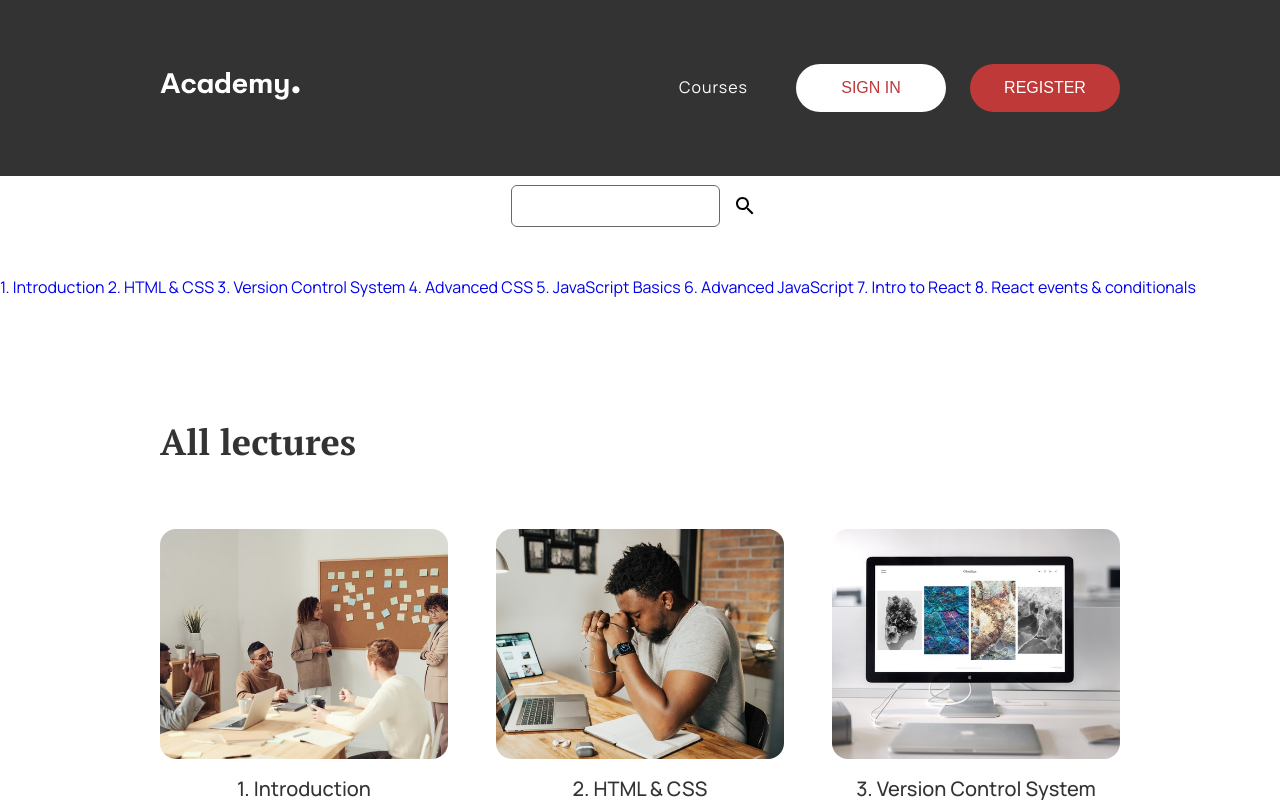
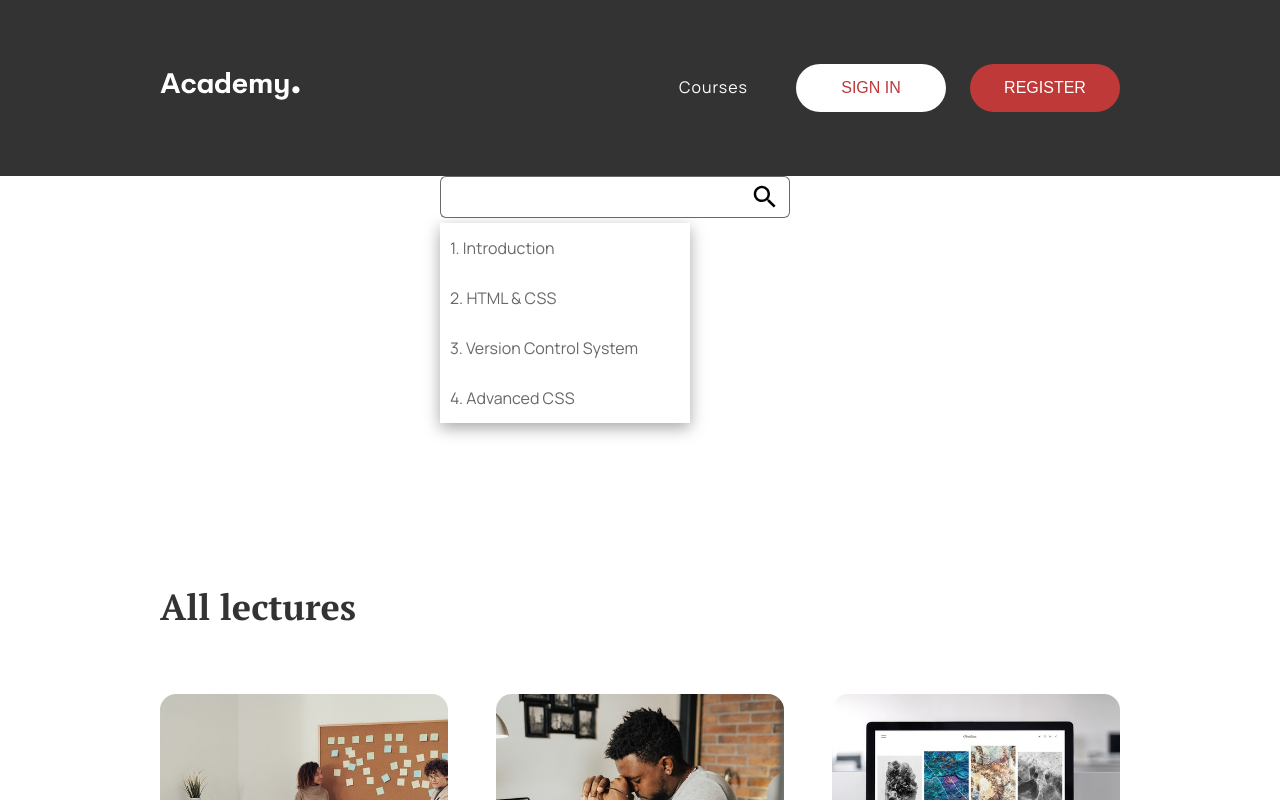
Before and after one commit to adurcevic/Speck-project, a React (Create React App) app: page /courses in a window 1280 px wide. Shown: the top 800 px of the page. Built offline with nearby package versions, Linux system fonts and the light colour scheme.

Commit message:
Added some SearchBar styles

```diff
--- a/src/components/SearchBar/SearchBar.js
+++ b/src/components/SearchBar/SearchBar.js
@@ -1,34 +1,43 @@
 import React from "react";
+// import { useState } from "react";
 import {
   Search,
   SearchInputs,
-  SearchInput,
-  SearchIcon as Icon,
-  Data,
+  SearchBar as Bar,
+  IconContainer,
+  Icon,
+  Courses,
+  SearchOutput,
+  Output,
 } from "./SearchBarStyle";
-import SearchIcon from "@material-ui/icons/Search";
 import coursesMock from "../../lib/mock/courses";
-import { Link } from "react-router-dom";
 
 function SearchBar({ placeholder, data, disabled }) {
+  // const [focus, setFocus] = useState(false);
+
   return (
     <Search>
       <SearchInputs>
-        <SearchInput
+        <Bar
+          // onClick={() => setFocus((focus = true))}
           type="text"
           placeholder={placeholder}
           data={data}
           disabled={disabled}
         />
-        <Icon>
-          <SearchIcon />
-        </Icon>
+        <IconContainer>
+          <Icon />
+        </IconContainer>
       </SearchInputs>
-      <Data>
+      <Courses>
         {coursesMock.map((value, key) => {
-          return <Link to={`/course/${value.id}`}> {value.title} </Link>;
+          return (
+            <SearchOutput to={`/course/${value.id}`}>
+              <Output>{value.title}</Output>
+            </SearchOutput>
+          );
         })}
-      </Data>
+      </Courses>
     </Search>
   );
 }
--- a/src/components/SearchBar/SearchBarStyle.js
+++ b/src/components/SearchBar/SearchBarStyle.js
@@ -1,9 +1,9 @@
 import styled from "styled-components";
 import { colors, breakpoints } from "../../lib/style/theme";
+import { Link } from "react-router-dom";
+import SearchIcon from "@material-ui/icons/Search";
 
-export const Search = styled.div``;
-
-export const SearchInputs = styled.div`
+export const Search = styled.div`
   padding: 0 15px;
   margin-bottom: 40px;
 
@@ -11,15 +11,21 @@ export const SearchInputs = styled.div`
     max-width: 400px;
     padding: 0;
     margin: 0 auto 40px auto;
-    display: flex;
-    align-items: center;
-    justify-content: center;
   }
 `;
 
-export const SearchInput = styled.input`
+export const SearchInputs = styled.div`
+  display: flex;
+`;
+
+export const SearchBar = styled.input`
+  width: 300px;
+
   border: 1px solid ${colors.textSecondary};
+  border-right: none;
   border-radius: 6px;
+  border-top-right-radius: 0;
+  border-bottom-right-radius: 0;
   line-height: 40px;
   outline: none;
   font-size: 14px;
@@ -33,15 +39,47 @@ export const SearchInput = styled.input`
   }
 `;
 
-export const SearchIcon = styled.div`
-  height: 60px;
+export const IconContainer = styled.div`
   width: 50px;
   background-color: ${colors.bgPrimary};
   display: grid;
   place-items: center;
+  border: 1px solid ${colors.textSecondary};
+  border-left: none;
+  border-top-right-radius: 6px;
+  border-bottom-right-radius: 6px;
 
-  input:focus {
-    outline: none;
+  &:focus {
+    border: ${colors.textPrimary};
   }
 `;
-export const Data = styled.div``;
+
+export const Icon = styled(SearchIcon)`
+  font-size: 30px !important;
+`;
+
+export const Courses = styled.div`
+  margin-top: 5px;
+  width: 250px;
+  height: 200px;
+  background-color: ${colors.bgPrimary};
+  box-shadow: rgba(0, 0, 0, 0.35) 0px 5px 15px;
+  overflow: hidden;
+  overflow-y: auto;
+
+  &::-webkit-scrollbar {
+    display: none;
+  }
+`;
+
+export const SearchOutput = styled(Link)`
+  width: 100%;
+  height: 50px;
+  display: flex;
+  align-items: center;
+  color: ${colors.textSecondary};
+`;
+
+export const Output = styled.p`
+  margin-left: 10px;
+`;
```
